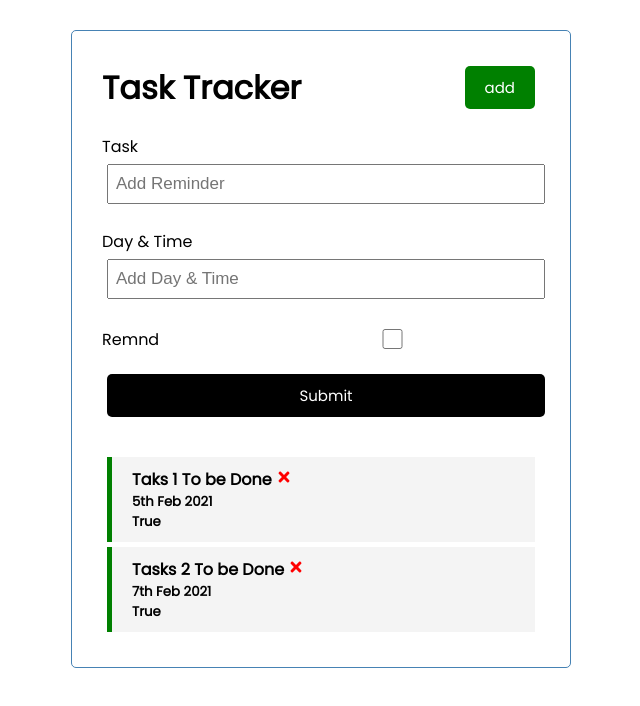
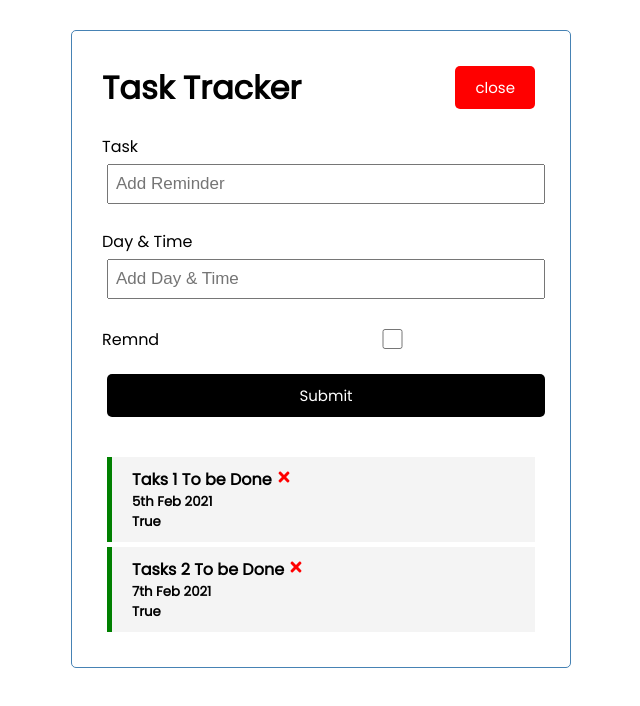
Before and after one commit to abedkiloo/task_tracker, a React (Create React App) app: page / in a window 1280 px wide. Shown: the top 706 px of the page, without its empty margins (319-959 px from the left). Built offline with nearby package versions, Linux system fonts and the light colour scheme.

Commit message:
toggle etween states

```diff
--- a/src/components/Header.js
+++ b/src/components/Header.js
@@ -7,8 +7,8 @@ const Header = ({title,text,onClick,onAddToggle,showAdd})=>{
     return (
         <header className="header">
             <h1 >{title}</h1>
-            <Button onClick={onAddToggle} color={ showAdd?  "green" :"red"}
-            text={ showAdd?  "add" :"close"}>Add</Button>
+            <Button onClick={onAddToggle} color={ showAdd? "red":  "green" }
+            text={ showAdd? "close": "add" }>Add</Button>
         </header>
     )
 }
```
Also changed, not shown: 1 other file (tests, documents, lock files or other folders).
